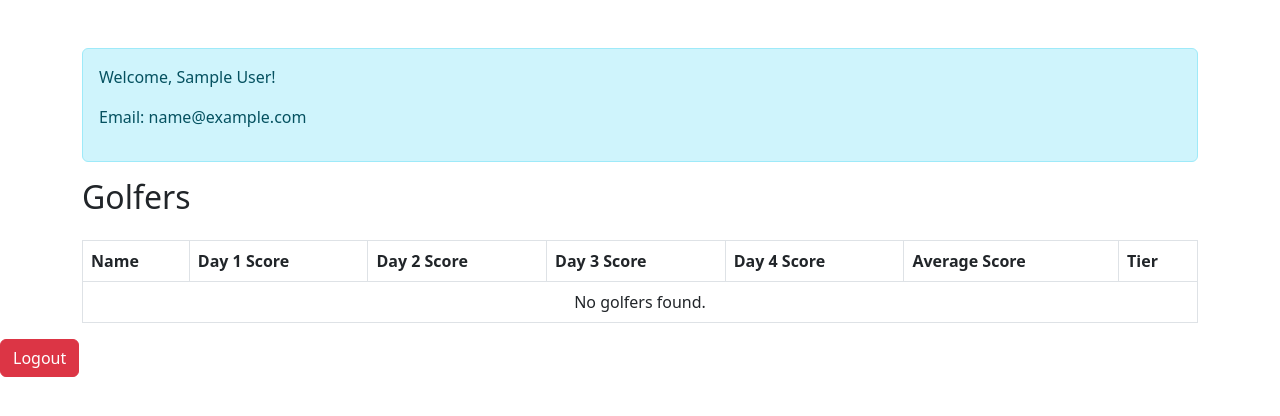
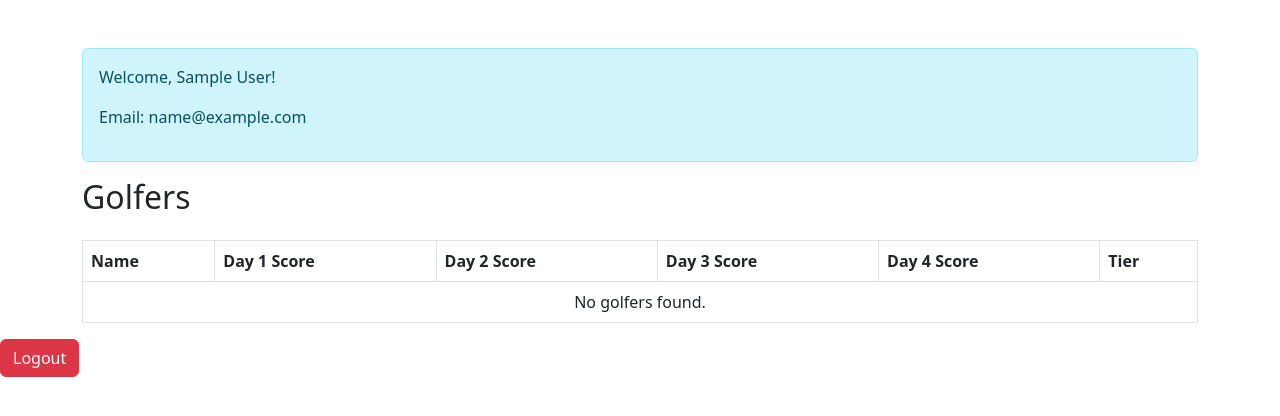
Before and after one commit to oboyle3/Baker_Golf, a Django app: page /cars/ in a window 1280 px wide. Shown: the part 56-472 px from the top of the page. Run offline with Django 5.2, Linux system fonts and the light colour scheme; the visitor is signed in with stand-in values (Sample User, id 1); data that the repository does not hold is empty.

Commit message:
took out avg

```diff
--- a/myapp/templates/cars.html
+++ b/myapp/templates/cars.html
@@ -55,7 +55,7 @@
             <th>Day 2 Score</th>
             <th>Day 3 Score</th>
             <th>Day 4 Score</th>
-            <th>Average Score</th>
+            <!-- <th>Average Score</th> -->
             <th>Tier</th>
         </tr>
     </thead>
@@ -67,7 +67,7 @@
                 <td>{{ golfer.day_2_score }}</td>
                 <td>{{ golfer.day_3_score }}</td>
                 <td>{{ golfer.day_4_score }}</td>
-                <td>{{ golfer.average_scores_dayoverday|default:"N/A" }}</td>
+                <!-- <td>{{ golfer.average_scores_dayoverday|default:"N/A" }}</td> -->
                 <td>{{ golfer.tier }}</td>
             </tr>
         {% empty %}
```
